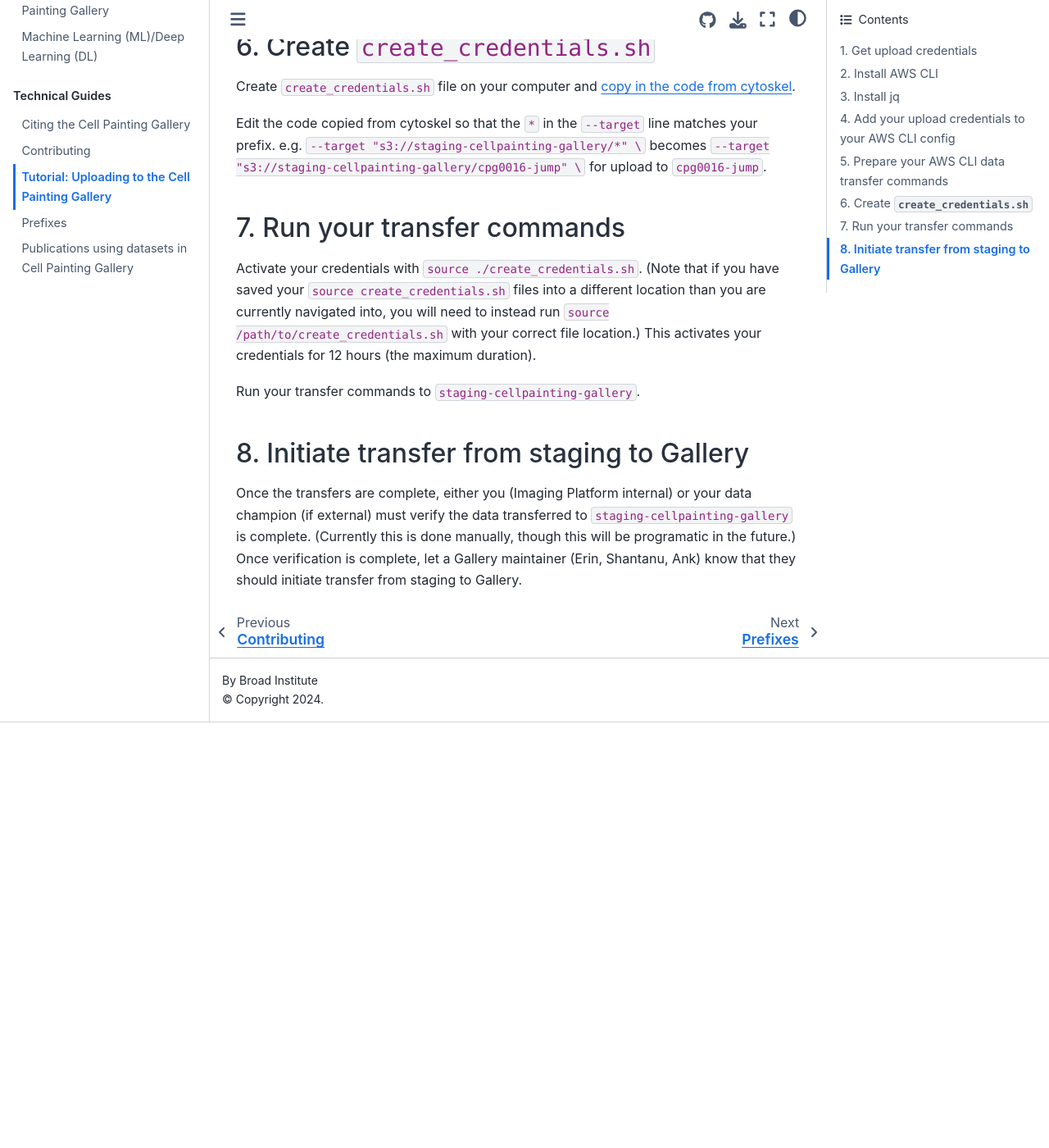
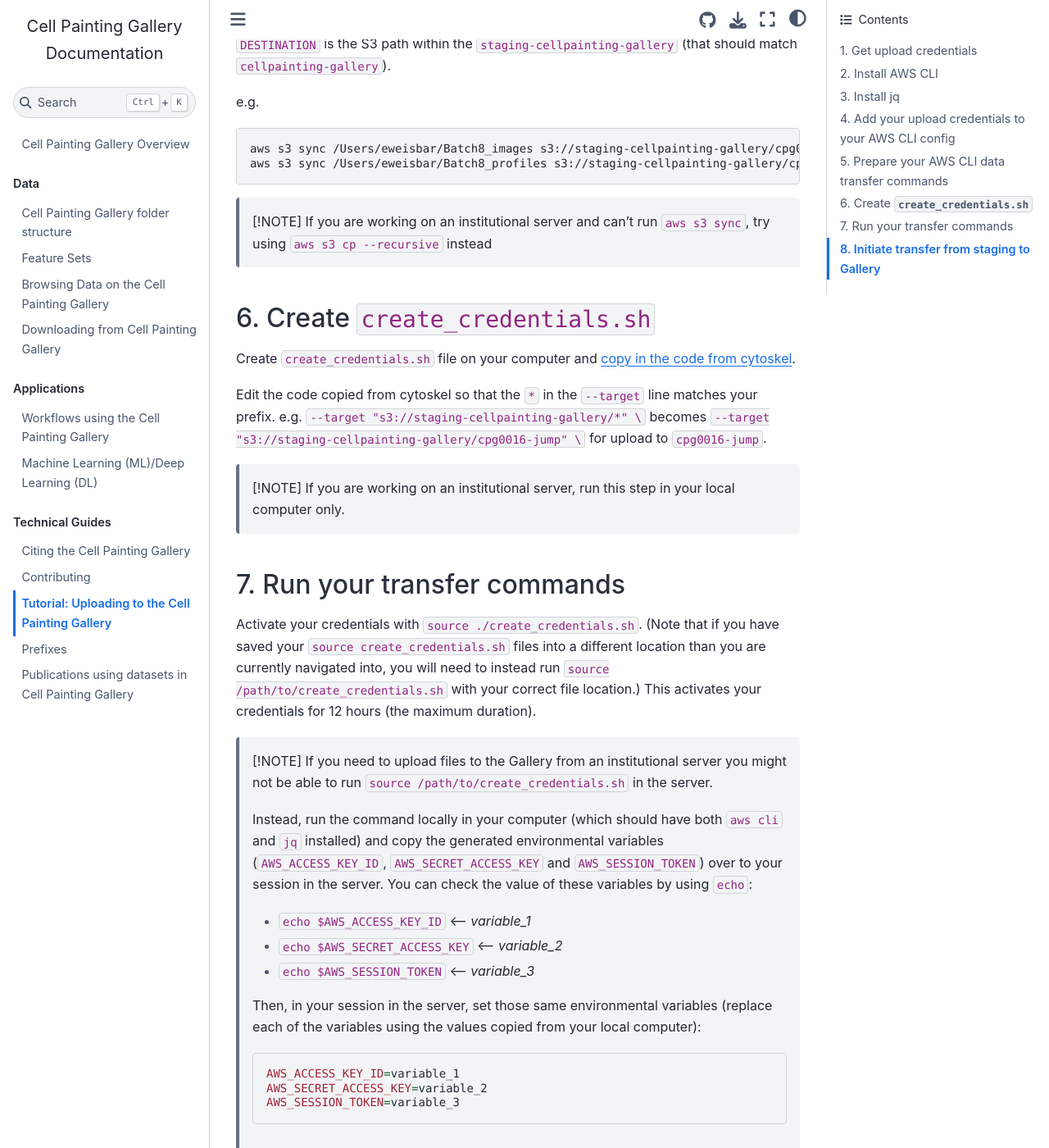
Before and after one commit to broadinstitute/cellpainting-gallery, a Jupyter Book: the page built from documentation/uploading_to_cpg.md, in a window 1280 px wide and 1400 px high, scrolled down 1948 px. Shown: the whole window at 82% size. Built offline with Jupyter Book 1.0.4 settings and Sphinx 7.4.7 and the Sphinx Book theme 1.1.4, drawn with Linux system fonts in a browser that asks for light colours; before the commit the page ends 2829 px from its top, so only the background shows below that; some of the changed text lies outside the part shown.

Commit message:
Update uploading_to_cpg.md
Add some claryfications based on the experience of trying to upload to the gallery from the imaging/dropbox from the Broad server

````diff
--- a/documentation/uploading_to_cpg.md
+++ b/documentation/uploading_to_cpg.md
@@ -22,6 +22,9 @@ Follow AWS documentation to [install AWS CLI](https://docs.aws.amazon.com/cli/la
 
 Follow the jq documention to [install jq](https://jqlang.github.io/jq/download/).
 
+>[!NOTE]
+>If you need to upload files to the Gallery from an institutional server and don't have permissions to install sowftware there, run this step in your local computer and check the note in **step 6 and 7**.
+
 ## 4. Add your upload credentials to your AWS CLI config
 
 Open the AWS CLI config file:
@@ -38,6 +41,9 @@ aws_secret_access_key = {SECRET_ACCESS_KEY}
 region = us-east-1
 output = json
 ```
+
+>[!NOTE]
+>If you need to upload files to the Gallery from an institutional server youe need to perform this step both on the server AND on your local computer.
 
 ## 5. Prepare your AWS CLI data transfer commands
 
@@ -60,6 +66,9 @@ aws s3 sync /Users/eweisbar/Batch8_images s3://staging-cellpainting-gallery/cpg0
 aws s3 sync /Users/eweisbar/Batch8_profiles s3://staging-cellpainting-gallery/cpg0123-example/broad/workspace/profiles/2024_04_01_Batch8/ --profile cpg_staging --acl bucket-owner-full-control
 ```
 
+>[!NOTE]
+>If you are working on an institutional server and can't run `aws s3 sync`, try using `aws s3 cp --recursive` instead
+
 ## 6. Create `create_credentials.sh`
 
 Create `create_credentials.sh` file on your computer and [copy in the code from cytoskel](https://github.com/broadinstitute/cytoskel/blob/aws_docs/cytoskel/docs/access_cpg_staging.md#create-file-called-s3_credentialssh).
@@ -67,11 +76,30 @@ Create `create_credentials.sh` file on your computer and [copy in the code from
 Edit the code copied from cytoskel so that the `*` in the `--target` line matches your prefix.
 e.g.  `--target "s3://staging-cellpainting-gallery/*" \` becomes `--target "s3://staging-cellpainting-gallery/cpg0016-jump" \` for upload to `cpg0016-jump`.
 
+>[!NOTE]
+>If you are working on an institutional server, run this step in your local computer only.
+
 ## 7. Run your transfer commands
 
 Activate your credentials with `source ./create_credentials.sh`.
 (Note that if you have saved your `source create_credentials.sh` files into a different location than you are currently navigated into, you will need to instead run `source /path/to/create_credentials.sh` with your correct file location.)
 This activates your credentials for 12 hours (the maximum duration).
+
+>[!NOTE]
+>If you need to upload files to the Gallery from an institutional server you might not be able to run `source /path/to/create_credentials.sh` in the server.
+>
+>Instead, run the command locally in your computer (which should have both `aws cli` and `jq` installed) and copy the generated environmental variables (`AWS_ACCESS_KEY_ID`, `AWS_SECRET_ACCESS_KEY` and `AWS_SESSION_TOKEN`) over to your session in the server.
+>You can check the value of these variables by using `echo`:
+>- `echo $AWS_ACCESS_KEY_ID` <-- *variable_1*
+>- `echo $AWS_SECRET_ACCESS_KEY` <-- *variable_2*
+>- `echo $AWS_SESSION_TOKEN` <-- *variable_3*
+>
+>Then, in your session in the server, set those same environmental variables (replace each of the variables using the values copied from your local computer):
+>```bash
+>AWS_ACCESS_KEY_ID=variable_1
+>AWS_SECRET_ACCESS_KEY=variable_2
+>AWS_SESSION_TOKEN=variable_3
+>```
 
 Run your transfer commands to `staging-cellpainting-gallery`.
 
````
